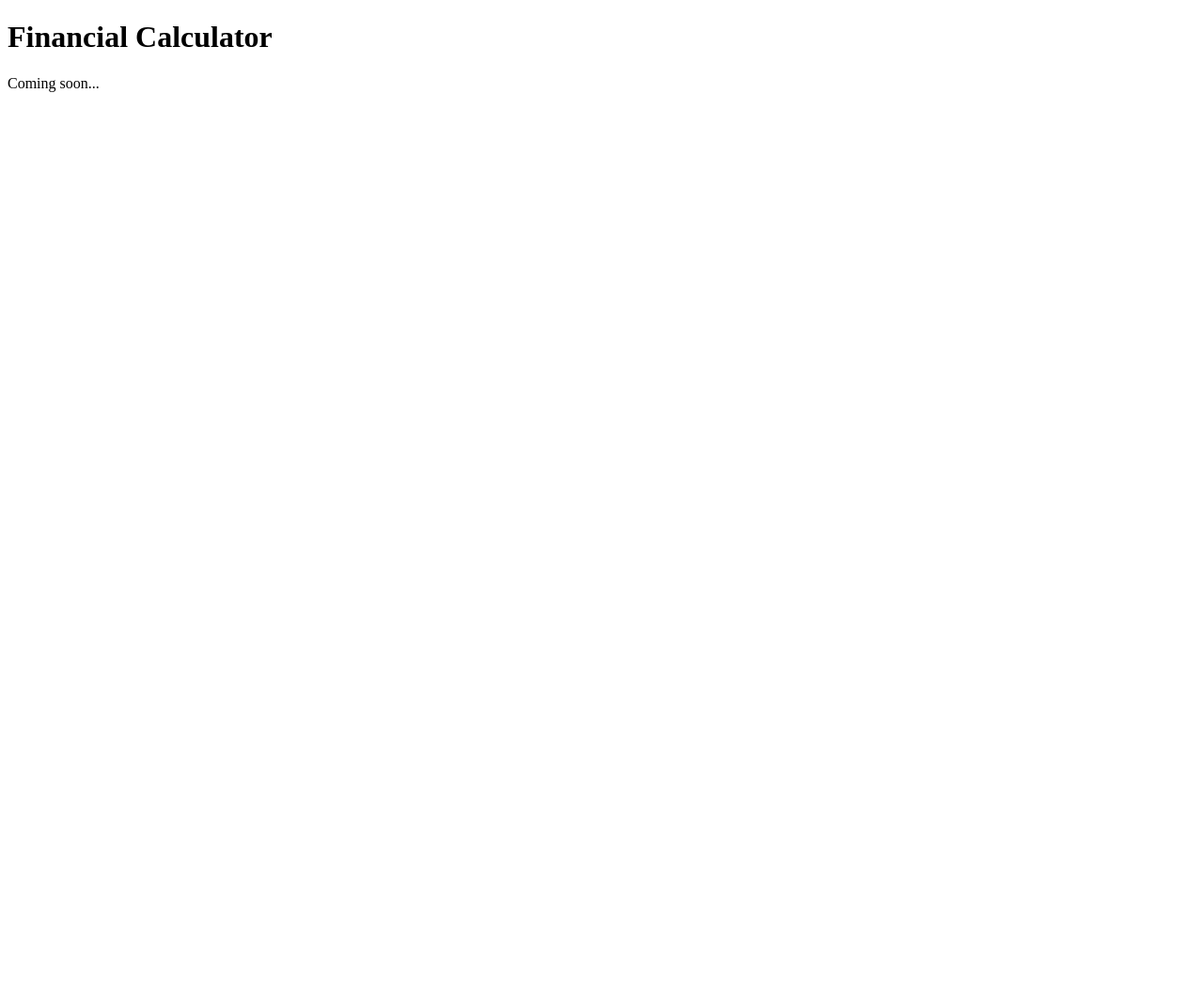
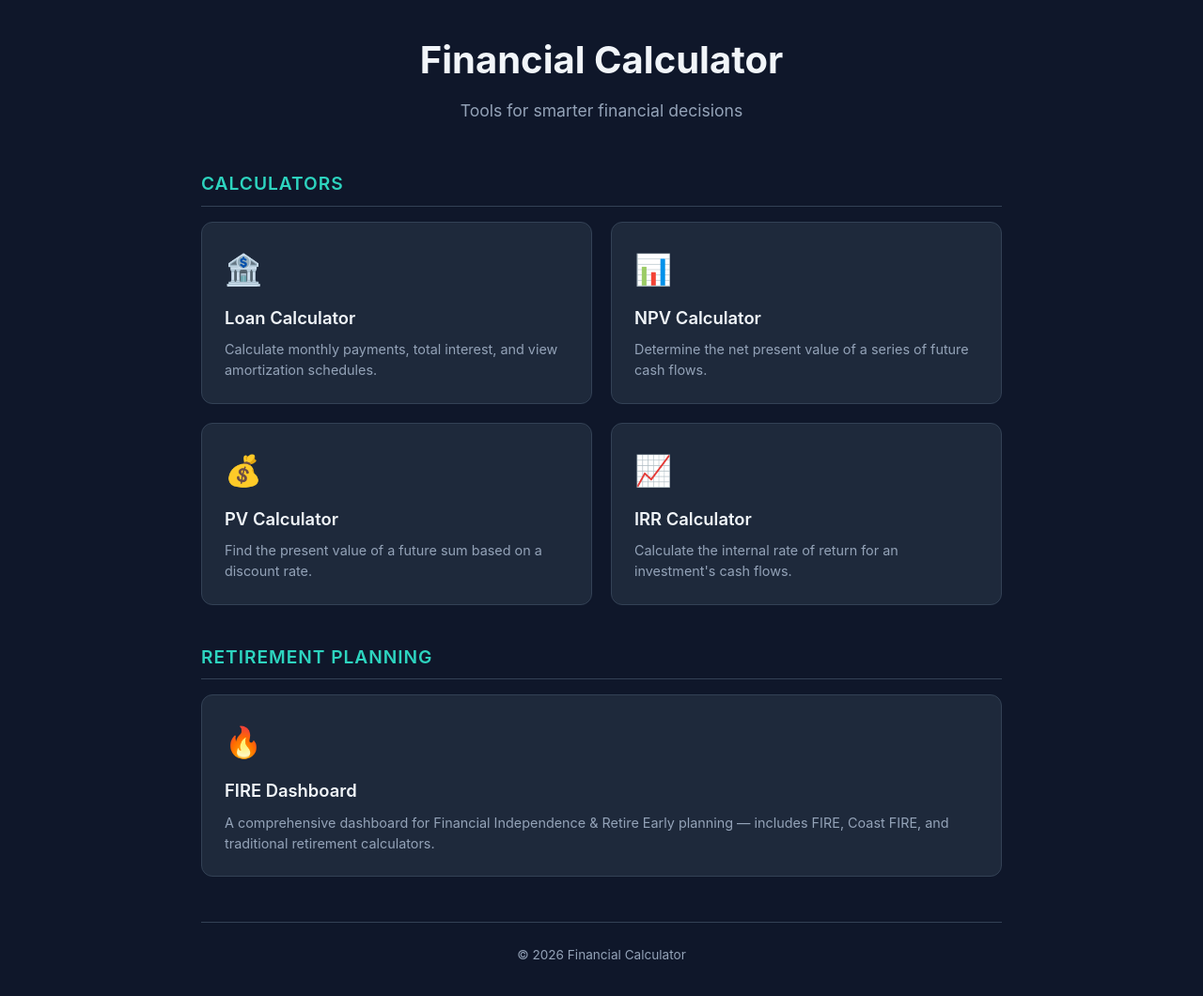
Before and after one commit to Careycarroll/finacial-calculator, a plain HTML site: page index.html in a window 1280 px wide. Shown: the whole page at 94% size. Before the commit the page ends 800 px from the top, so only its background shows below. Drawn offline with Linux system fonts and the light colour scheme.

Commit message:
Add landing page with card layout and styling

```diff
--- /dev/null
+++ b/css/styles.css
@@ -0,0 +1,134 @@
+/* ===== RESET & BASE ===== */
+*,
+*::before,
+*::after {
+  margin: 0;
+  padding: 0;
+  box-sizing: border-box;
+}
+
+:root {
+  --bg-primary: #0f172a;
+  --bg-secondary: #1e293b;
+  --bg-card: #1e293b;
+  --bg-card-hover: #334155;
+  --text-primary: #f1f5f9;
+  --text-secondary: #94a3b8;
+  --accent: #2dd4bf;
+  --accent-hover: #5eead4;
+  --border: #334155;
+  --shadow: rgba(0, 0, 0, 0.3);
+}
+
+body {
+  font-family:
+    -apple-system, BlinkMacSystemFont, "Segoe UI", Roboto, "Helvetica Neue",
+    Arial, sans-serif;
+  background-color: var(--bg-primary);
+  color: var(--text-primary);
+  line-height: 1.6;
+  min-height: 100vh;
+}
+
+/* ===== LAYOUT ===== */
+.container {
+  max-width: 900px;
+  margin: 0 auto;
+  padding: 2rem 1.5rem;
+}
+
+/* ===== HEADER ===== */
+header {
+  text-align: center;
+  margin-bottom: 3rem;
+}
+
+header h1 {
+  font-size: 2.5rem;
+  font-weight: 700;
+  margin-bottom: 0.5rem;
+  color: var(--text-primary);
+}
+.tagline {
+  font-size: 1.1rem;
+  color: var(--text-secondary);
+}
+
+/* ===== SECTIONS ===== */
+.card-grid {
+  margin-bottom: 2.5rem;
+}
+.card-grid h2 {
+  font-size: 1.2rem;
+  font-weight: 600;
+  color: var(--accent);
+  text-transform: uppercase;
+  letter-spacing: 0.05em;
+  margin-bottom: 1rem;
+  padding-bottom: 0.5rem;
+  border-bottom: 1px solid var(--border);
+}
+
+/* ===== CARDS ===== */
+.cards {
+  display: grid;
+  grid-template-columns: repeat(2, 1fr);
+  gap: 1.25rem;
+}
+.card {
+  background-color: var(--bg-card);
+  border: 1px solid var(--border);
+  border-radius: 12px;
+  padding: 1.5rem;
+  text-decoration: none;
+  color: inherit;
+  transition: all 0.2s ease;
+  cursor: pointer;
+}
+.card:hover {
+  background-color: var(--bg-card-hover);
+  border-color: var(--accent);
+  transform: translateY(-2px);
+  box-shadow: 0 8px 24px var(--shadow);
+}
+.card-icon {
+  font-size: 2rem;
+  margin-bottom: 0.75rem;
+}
+.card h3 {
+  font-size: 1.15rem;
+  font-weight: 600;
+  margin-bottom: 0.5rem;
+  color: var(--text-primary);
+}
+.card p {
+  font-size: 0.9rem;
+  color: var(--text-secondary);
+  line-height: 1.5;
+}
+
+/* Wide card for FIRE dashboard */
+.card-wide {
+  grid-column: 1 / -1;
+}
+
+/* ===== FOOTER ===== */
+footer {
+  text-align: center;
+  margin-top: 3rem;
+  padding-top: 1.5rem;
+  border-top: 1px solid var(--border);
+  color: var(--text-secondary);
+  font-size: 0.85rem;
+}
+
+/* ===== RESPONSIVE ===== */
+@media (max-width: 600px) {
+  .cards {
+    grid-template-columns: 1fr;
+  }
+
+  header h1 {
+    font-size: 1.8rem;
+  }
+}
--- a/index.html
+++ b/index.html
@@ -3,10 +3,78 @@
   <head>
     <meta charset="UTF-8" />
     <meta name="viewport" content="width=device-width, initial-scale=1.0" />
-    <title>Document</title>
+    <title>Financial Calculator</title>
+    <link rel="stylesheet" href="css/styles.css" />
   </head>
   <body>
-    <h1>Financial Calculator</h1>
-    <p>Coming soon...</p>
+    <div class="container">
+      <header>
+        <h1>Financial Calculator</h1>
+        <p class="tagline">Tools for smarter financial decisions</p>
+      </header>
+
+      <main>
+        <!-- Individual Calculator Cards -->
+        <section class="card-grid">
+          <h2>Calculators</h2>
+          <div class="cards">
+            <a href="pages/loan.html" class="card">
+              <div class="card-icon">🏦</div>
+              <h3>Loan Calculator</h3>
+              <p>
+                Calculate monthly payments, total interest, and view
+                amortization schedules.
+              </p>
+            </a>
+
+            <a href="pages/npv.html" class="card">
+              <div class="card-icon">📊</div>
+              <h3>NPV Calculator</h3>
+              <p>
+                Determine the net present value of a series of future cash
+                flows.
+              </p>
+            </a>
+
+            <a href="pages/pv.html" class="card">
+              <div class="card-icon">💰</div>
+              <h3>PV Calculator</h3>
+              <p>
+                Find the present value of a future sum based on a discount rate.
+              </p>
+            </a>
+
+            <a href="pages/irr.html" class="card">
+              <div class="card-icon">📈</div>
+              <h3>IRR Calculator</h3>
+              <p>
+                Calculate the internal rate of return for an investment's cash
+                flows.
+              </p>
+            </a>
+          </div>
+        </section>
+
+        <!-- FIRE Dashboard Card -->
+        <section class="card-grid">
+          <h2>Retirement Planning</h2>
+          <div class="cards">
+            <a href="pages/fire-dashboard.html" class="card card-wide">
+              <div class="card-icon">🔥</div>
+              <h3>FIRE Dashboard</h3>
+              <p>
+                A comprehensive dashboard for Financial Independence & Retire
+                Early planning — includes FIRE, Coast FIRE, and traditional
+                retirement calculators.
+              </p>
+            </a>
+          </div>
+        </section>
+      </main>
+
+      <footer>
+        <p>&copy; 2026 Financial Calculator</p>
+      </footer>
+    </div>
   </body>
 </html>
```
Also changed, not shown: README.md (added), js/fire-dashboard.js (added), js/irr.js (added), js/loan.js (added), js/npv.js (added), js/pv.js (added), pages/fire-dashboard.html (added), pages/irr.html (added), pages/loan.html (added), pages/npv.html (added), pages/pv.html (added), 1 other file.
